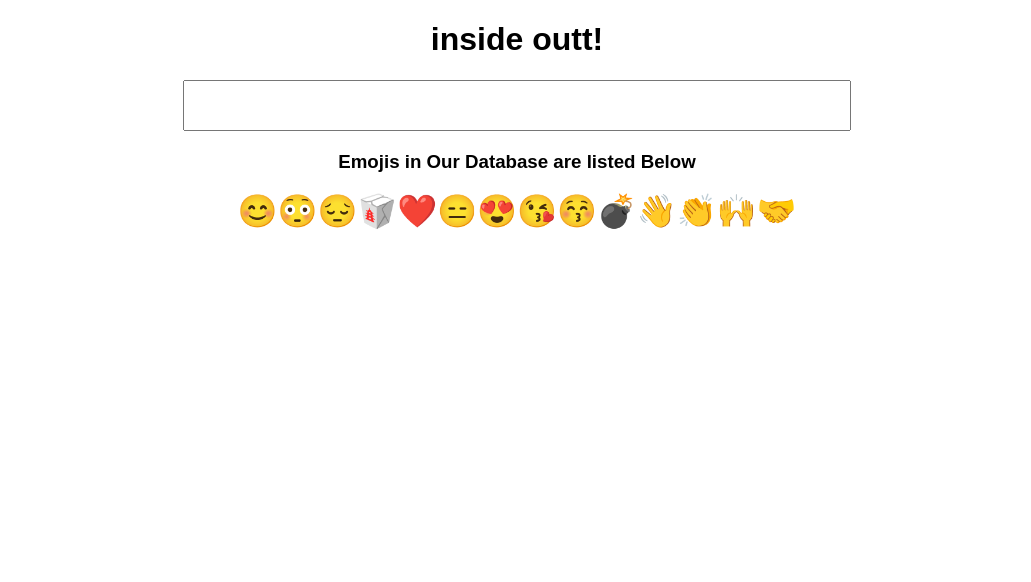
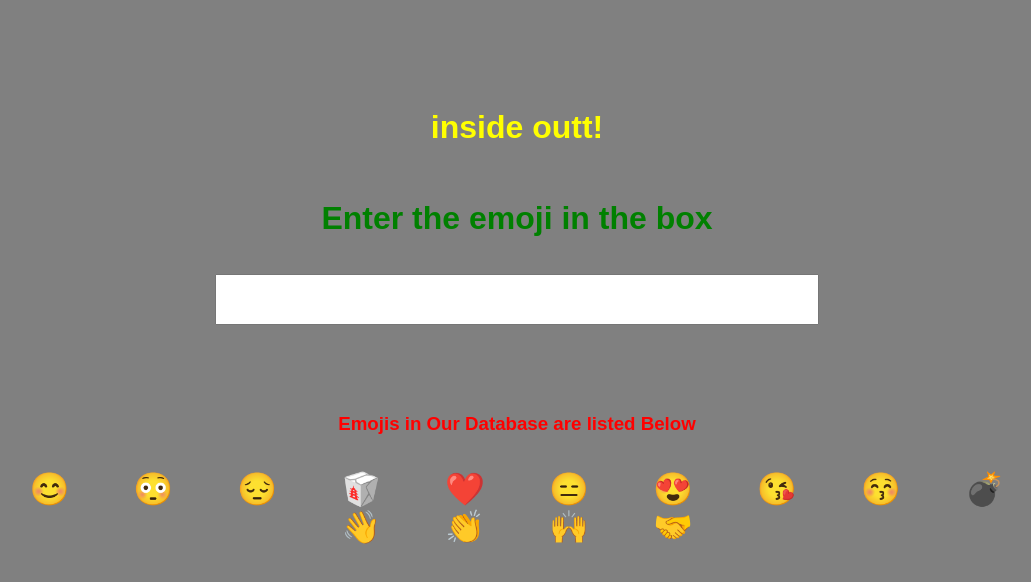
Before and after one commit to manishrajmishra/Emoji-Interpretor, a React (Create React App) app: page / in a window 1280 px wide. Shown: the top 582 px of the page, without its empty margins (123-1154 px from the left). Built offline with nearby package versions, Linux system fonts and the light colour scheme.

Commit message:
style: styling purpose

```diff
--- a/public/index.html
+++ b/public/index.html
@@ -25,7 +25,7 @@
     <title>Emoji Imterpreter</title>
   </head>
 
-  <body>
+  <body style="background-color: gray;">
     <noscript>
       You need to enable JavaScript to run this app.
     </noscript>
--- a/src/App.js
+++ b/src/App.js
@@ -29,7 +29,8 @@ export default function App() {
     var meaning = emojiDictionary[userInput];
 
     if (meaning === undefined) {
-      meaning = "We don't have this in our database";
+      meaning =
+        "Either We don't have this in our database or you don't have entered anything";
     }
     setMeaning(meaning);
   }
@@ -39,14 +40,17 @@ export default function App() {
     setMeaning(meaning);
   }
   return (
-    <div className="App">
-      <h1>inside outt!</h1>
-
+    <div className="App" style={{ backgroundColor: "gray" }}>
+      <h1 style={{ color: "yellow" }}>inside outt!</h1>
+      <h1 style={{ color: "green" }}>Enter the emoji in the box</h1>
       <input onChange={emojiInputHandler} />
 
       <h2> {meaning} </h2>
 
-      <h3> Emojis in Our Database are listed Below </h3>
+      <h3 style={{ color: "red" }}>
+        {" "}
+        Emojis in Our Database are listed Below{" "}
+      </h3>
       {emojisWeKnow.map(function (emoji) {
         return (
           <span onClick={() => emojiClickHandler(emoji)} key={emoji}>
--- a/src/styles.css
+++ b/src/styles.css
@@ -10,6 +10,10 @@ input {
 
 span {
   font-size: 2rem;
-  padding: "0.5rem";
-  cursor: "pointer";
+  padding: 2rem;
+  cursor: pointer;
 }
+
+* {
+  padding: 1rem;
+}
```
